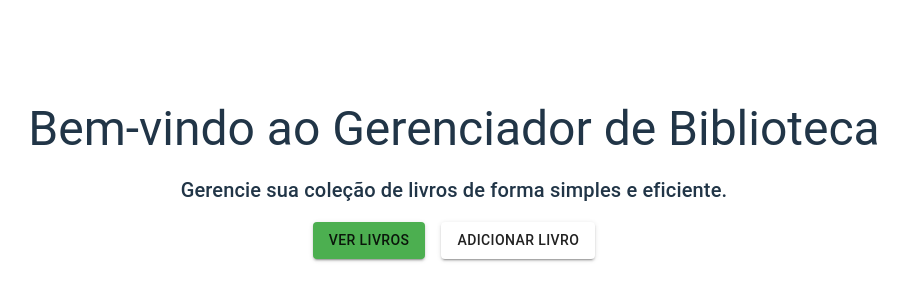
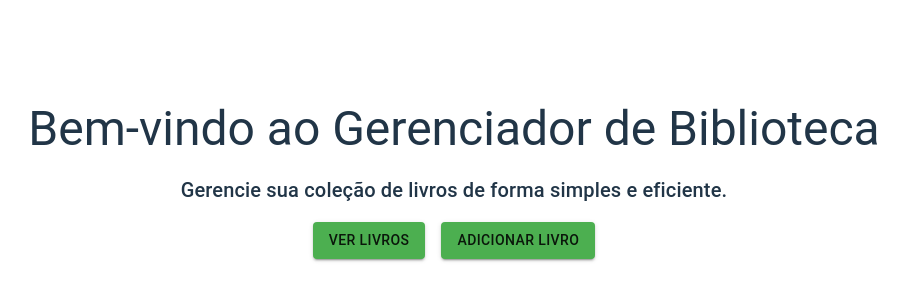
Before and after one commit to marcozanon1/trabalhoFullStack, a React (Vite) app: page / in a window 1280 px wide. Shown: the part 240-540 px from the top of the page, without its empty margins (186-1094 px from the left). Built offline with nearby package versions, Linux system fonts and the light colour scheme.

Commit message:
Alteração button home

```diff
--- a/src/pages/Home.jsx
+++ b/src/pages/Home.jsx
@@ -1,6 +1,6 @@
 import React from 'react';
 import { Link } from 'react-router-dom';
-import { Button, Typography, Box } from '@mui/material'; // Importando componentes do MUI
+import { Button, Typography, Box } from '@mui/material';
 
 const Home = () => {
   return (
@@ -16,7 +16,7 @@ const Home = () => {
           <Button variant="contained" color="primary">Ver Livros</Button>
         </Link>
         <Link to="/add">
-          <Button variant="contained" color="secondary">Adicionar Livro</Button>
+          <Button variant="contained" color="primary">Adicionar Livro</Button>
         </Link>
       </Box>
     </Box>
```
